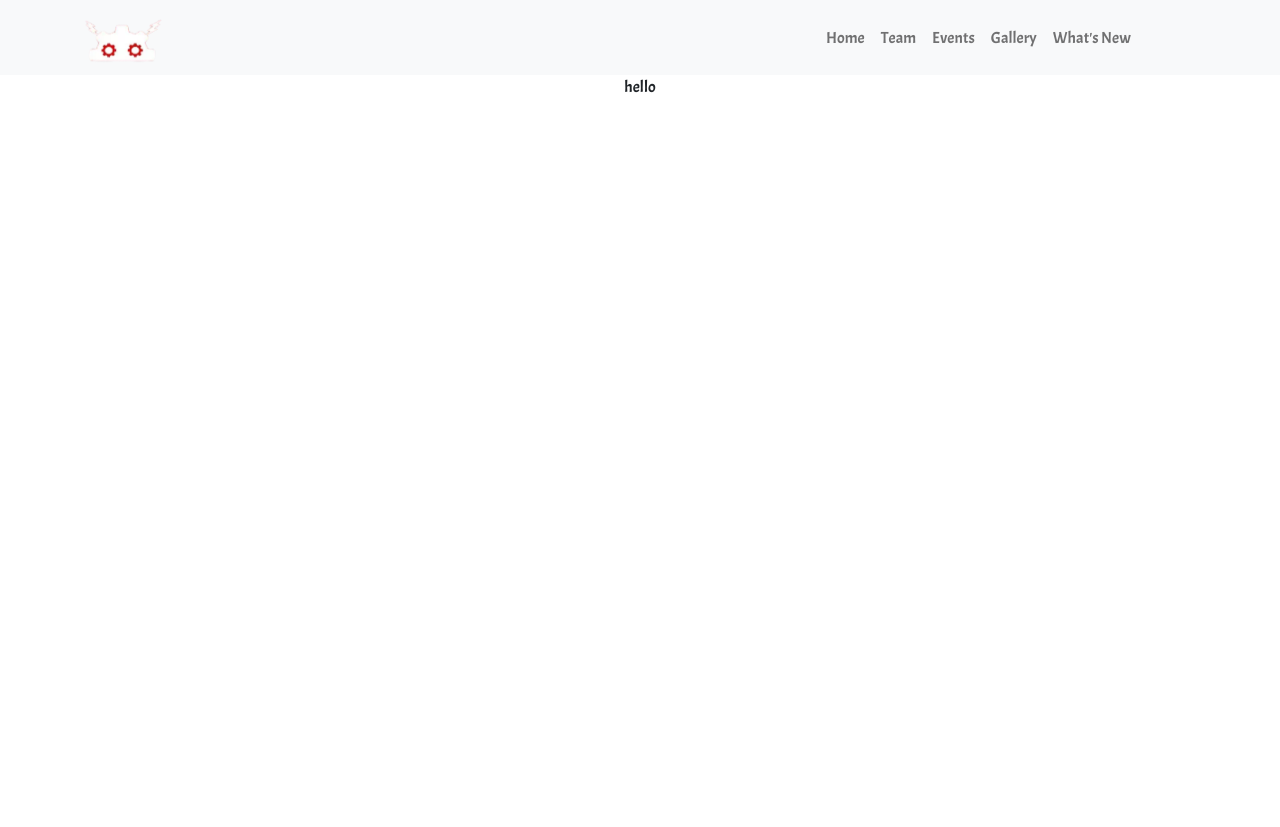
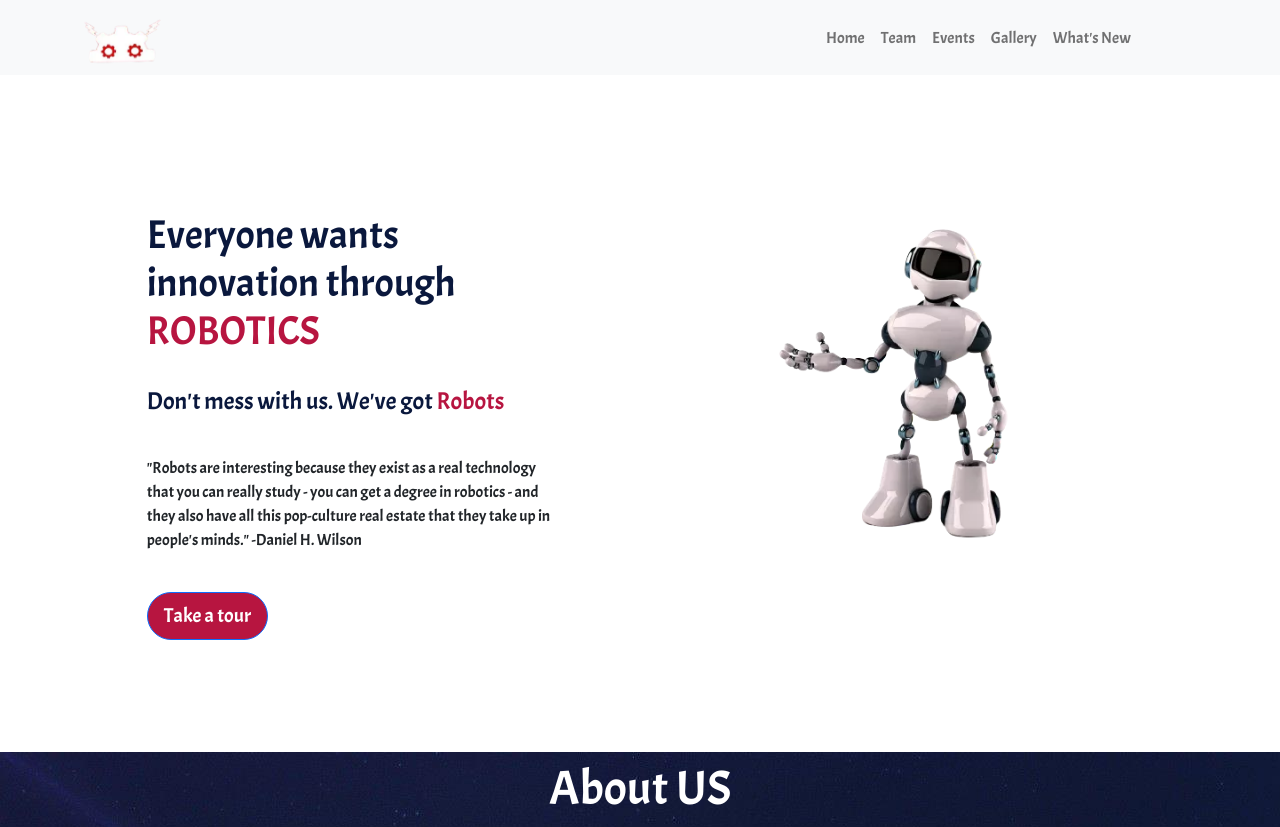
Before and after one commit to riteshsoni123/ERS-frontend, a React (Create React App) app: page / in a window 1280 px wide. Shown: the top 827 px of the page. Before the commit the page ends 800 px from the top, so only its background shows below. Built offline with nearby package versions, Linux system fonts and the light colour scheme; the HTML template or start-up script is replaced by a standard one.

Commit message:
added the container class and added animation to the robot image

```diff
--- a/src/App.js
+++ b/src/App.js
@@ -1,11 +1,14 @@
 import './App.css';
 import Navi from "./components/Navbar/Navi";
+import About from "./components/About/About";
+import Landing from "./components/Landing/Landing";
 
 function App() {
   return (
     <div className="App">
         <Navi/>
-      hello
+        <Landing/>
+        <About/>
     </div>
   );
 }
--- a/src/components/About/About.scss
+++ b/src/components/About/About.scss
@@ -79,7 +79,7 @@ div {
 }
 
 h2{
-    font-size: calc(1.325rem+0.9vw);
+    font-size: calc(1.325rem + 0.9vw);
 }
 
 h2{
--- a/src/components/Landing/Landing.jsx
+++ b/src/components/Landing/Landing.jsx
@@ -5,10 +5,11 @@ import robotImage from "./robot.webp";
 
 const Landing = () => {
     return (
+        <div className="container">
             <div className="row">
 
                 <div className="col-lg-6 entry">
-                <h1>Everyone wants innovation through <span >ROBOTICS</span></h1>
+                    <h1>Everyone wants innovation through <span>ROBOTICS</span></h1>
                     <h4>Don't mess with us. We've got<span> Robots</span></h4>
                     <p>"Robots are interesting because they exist as a real technology
                         that you can really study - you can get a degree in robotics -
@@ -22,6 +23,7 @@ const Landing = () => {
                 </div>
 
             </div>
+        </div>
     );
 }
 export default Landing;
--- a/src/components/Landing/Landing.scss
+++ b/src/components/Landing/Landing.scss
@@ -7,7 +7,8 @@
   margin: 3vh 0;
   color: #0a183d;
 }
-.entry h1 span{
+
+.entry h1 span {
   color: #b71540;
 }
 
@@ -16,18 +17,31 @@
   margin: 4vh 0;
 }
 
-.entry h4 span{
+.entry h4 span {
   color: #b71540;
 }
+
 .entry p {
   margin: 5vh 0;
 }
 
+
 .entryImg {
   padding-top: 16vh;
   padding-right: 6vw;
+  -webkit-animation: anime_hero 10s linear infinite alternate;
+  animation: anime_hero 10s linear infinite alternate;
 }
 
-.tourBtn{
+@keyframes anime_hero {
+  0% {
+    transform: scale(1);
+  }
+  100% {
+    transform: scale(0.8);
+  }
+}
+
+.tourBtn {
   Background: #b71540;
 }
```
Also changed, not shown: 1 other file (tests, documents, lock files or other folders). Lines whose indentation alone changed are shown as unchanged.
